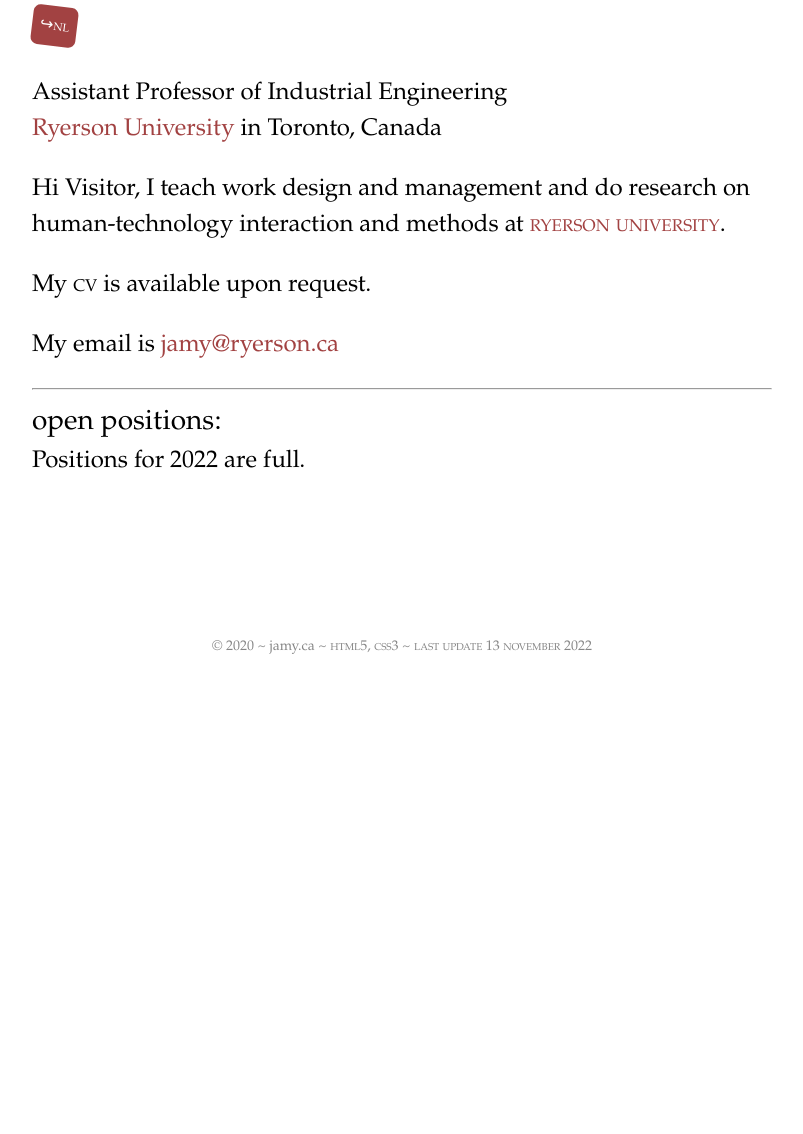
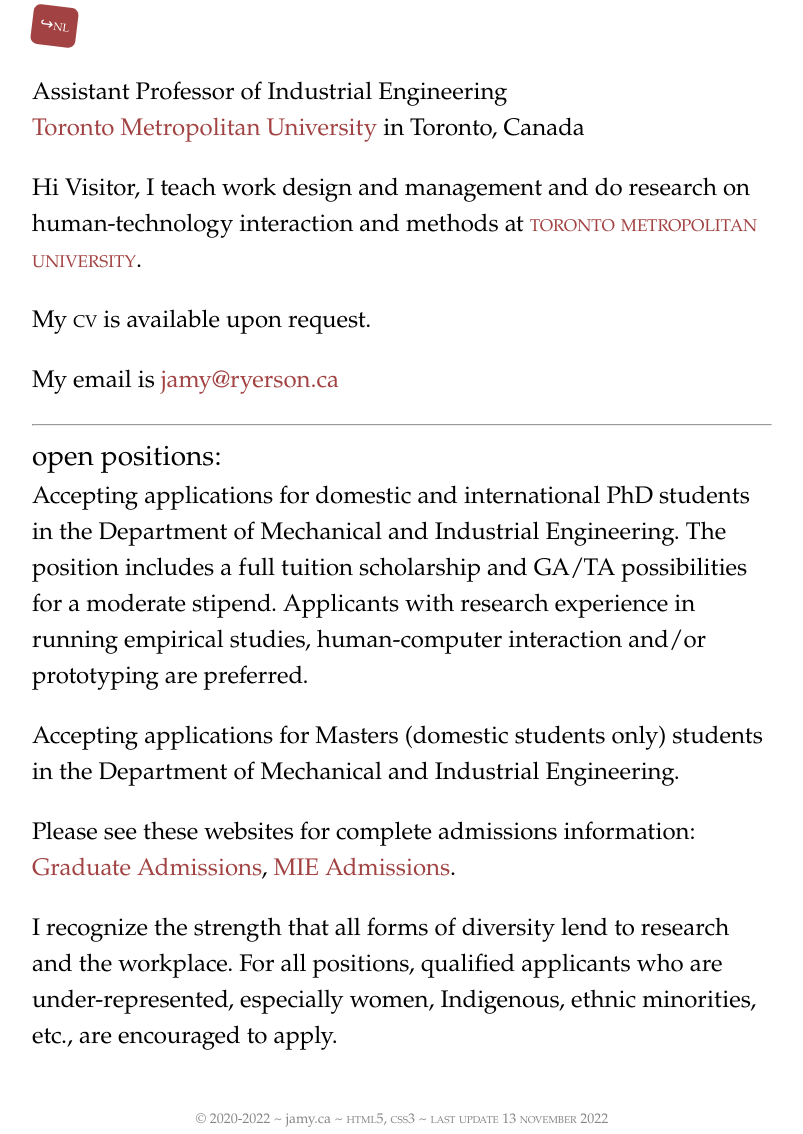
Before and after one commit to jcrewman/jcrewman.github.io, a plain HTML site: page index.html in a window 1280 px wide. Shown: the part 127-1261 px from the top of the page, without its empty margins (238-1041 px from the left). Before the commit the page ends 800 px from the top, so only its background shows below. Drawn offline with Linux system fonts and the light colour scheme; a web font is replaced by a local one.

Commit message:
ryerson name change, open positions

```diff
--- a/index.html
+++ b/index.html
@@ -61,10 +61,11 @@
        <article class="page-content">
 
 <p> Assistant Professor of Industrial Engineering<br>
-     <a href="https://ryerson.ca">Ryerson University</a> in Toronto, Canada</p>
+     <a href="https://ryerson.ca">Toronto Metropolitan University</a> in Toronto, Canada</p>
 </p>
 
-<p>Hi Visitor, I teach work design and management and do research on human-technology interaction and methods at <a class="smallcaps" href="https://www.ryerson.ca/mechanical-industrial/people/faculty/jamy-li/">ryerson university</a>.</p>
+<p>Hi Visitor, I teach work design and management and do research on human-technology interaction and methods at <a class="smallcaps"
+href="https://www.ryerson.ca/mechanical-industrial/people/faculty/jamy-li/">toronto metropolitan university</a>.</p>
 
 <p>My <span style="font-variant: small-caps">cv</span> is available upon request.</p>
 
@@ -74,7 +75,22 @@
 
 <header class="page-header">open positions:</header>
 
-Positions for 2022 are full.
+<p>Accepting applications for domestic and international PhD students in the Department of Mechanical and Industrial Engineering. The
+position includes a
+full tuition scholarship and GA/TA possibilities for a moderate stipend. Applicants with research experience in running empirical studies,
+human-computer interaction and/or
+prototyping are preferred.
+</p>
+<p>Accepting applications for Masters (domestic students only) students in the Department of Mechanical and Industrial Engineering.
+</p>
+<p>Please see these websites for complete admissions information: <a
+href="https://www.torontomu.ca/graduate/future-students/apply/requirements/">Graduate Admissions</a>, <a
+href="https://www.torontomu.ca/mechanical-industrial/graduate/admissions/"> MIE Admissions</a>.
+</p>
+<p>I recognize the strength that all forms of diversity lend to research and the workplace. For all positions, qualified applicants who are
+under-represented,
+especially women, Indigenous, ethnic minorities, etc., are encouraged to apply.
+
 <!-- (starts Spring 2022; deadline Dec 15, 2021): <a class="smallcaps" href="https://www.linkedin.com/jobs/view/2799554445">LinkedIn Jobs</a> -->
 <br>
 
@@ -84,7 +100,7 @@ Positions for 2022 are full.
 
 </body>
 
-<div class="footer">© 2020 ~ jamy.ca ~ <span style="font-variant: small-caps">html5, css3 ~ <script language="javascript">
+<div class="footer">© 2020-2022 ~ jamy.ca ~ <span style="font-variant: small-caps">html5, css3 ~ <script language="javascript">
 months = ['january', 'february', 'march', 'april', 'may', 'june', 'july', 'august', 'september', 'october', 'november', 'december'];
 var d=new Date();
 
```
